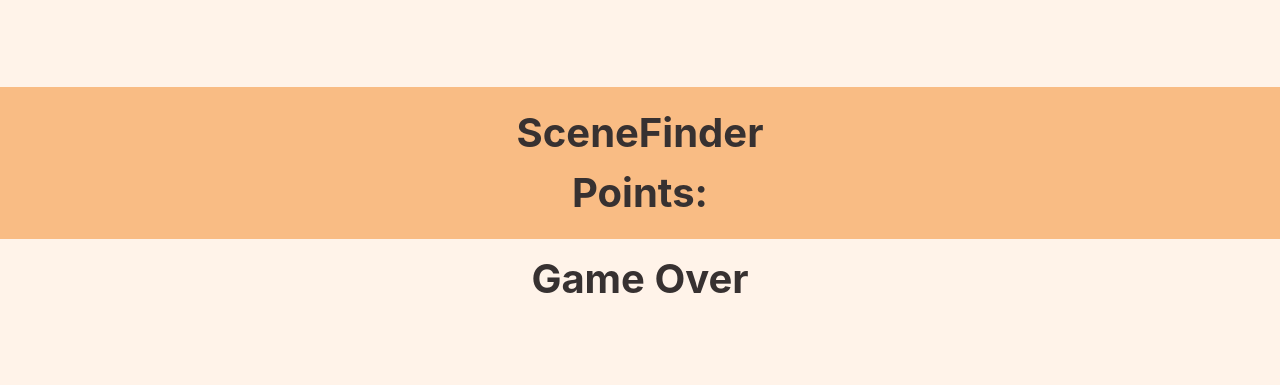
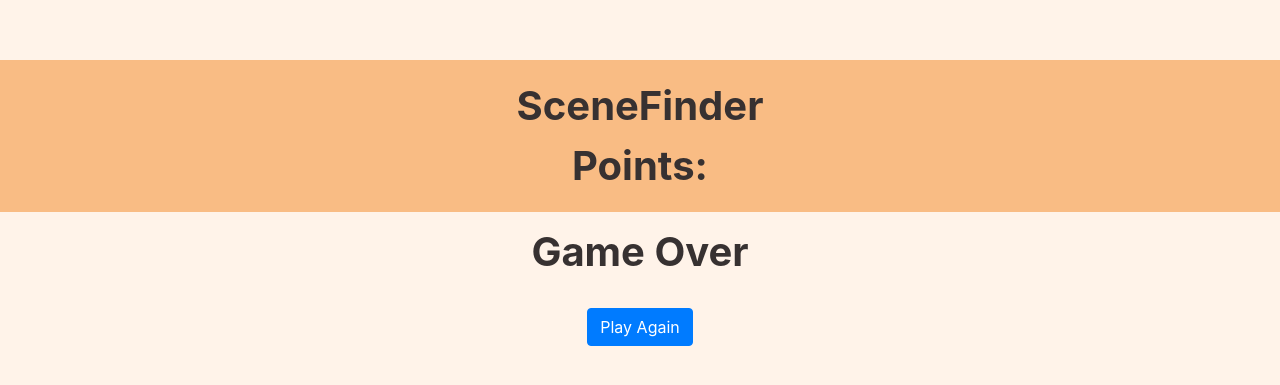
Before and after one commit to nehalicious/GWAP-frontend, a React (Create React App) app in the folder client/: page /GameOver in a window 1280 px wide. Shown: the part 193-578 px from the top of the page. Built offline with nearby package versions, Linux system fonts and the light colour scheme; no server answers.

Commit message:
Add play again option

```diff
--- a/client/src/GameOverScreen/index.js
+++ b/client/src/GameOverScreen/index.js
@@ -4,10 +4,13 @@ import Container from 'react-bootstrap/Container';
 import Row from 'react-bootstrap/Row'
 import Header from "../GameScreen/Header";
 import Col from "react-bootstrap/Col";
+import Button from 'react-bootstrap/Button';
+import {useHistory} from 'react-router-dom'
 
 export default function GameOverScreen() {
     const final = useSelector(store=>store.final_score);
     const [max, setMax] = useState(0);
+    const history = useHistory();
 
     const backgroundStyle = {
         minWidth: '100vw',
@@ -38,7 +41,7 @@ export default function GameOverScreen() {
                 </Col>
             </Row>
         )
-    }
+    };
 
     return (
         <Container style={backgroundStyle} className="px-0" fluid>
@@ -52,6 +55,11 @@ export default function GameOverScreen() {
                 </Container>
                 : null
             }
+            <Row className="justify-content-center py-2">
+                <Button onClick={()=>history.push('/EntryScreen')}>
+                    Play Again
+                </Button>
+            </Row>
         </Container>
     )
 }
```
